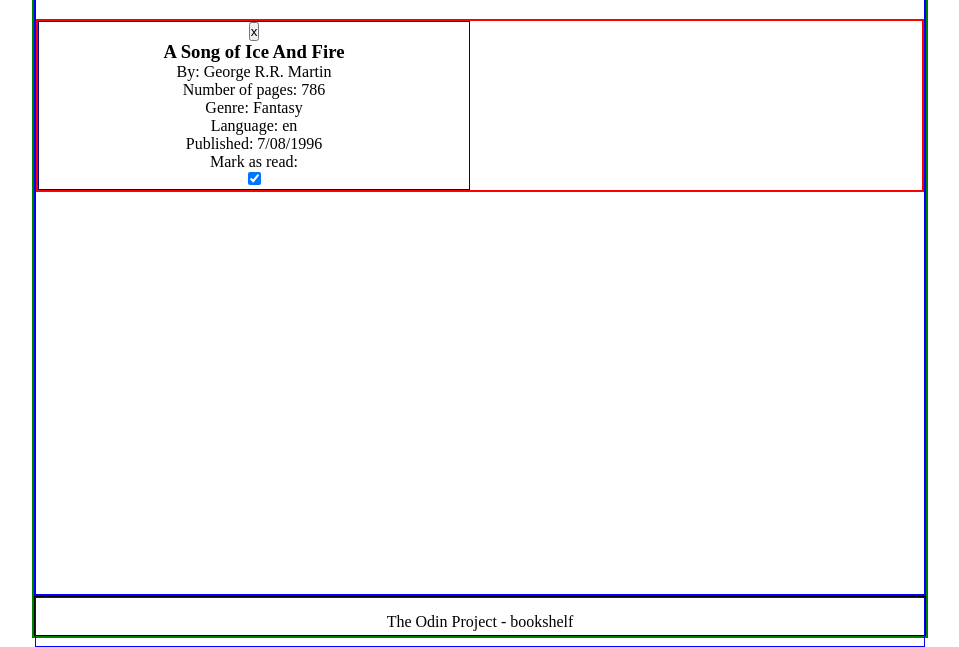
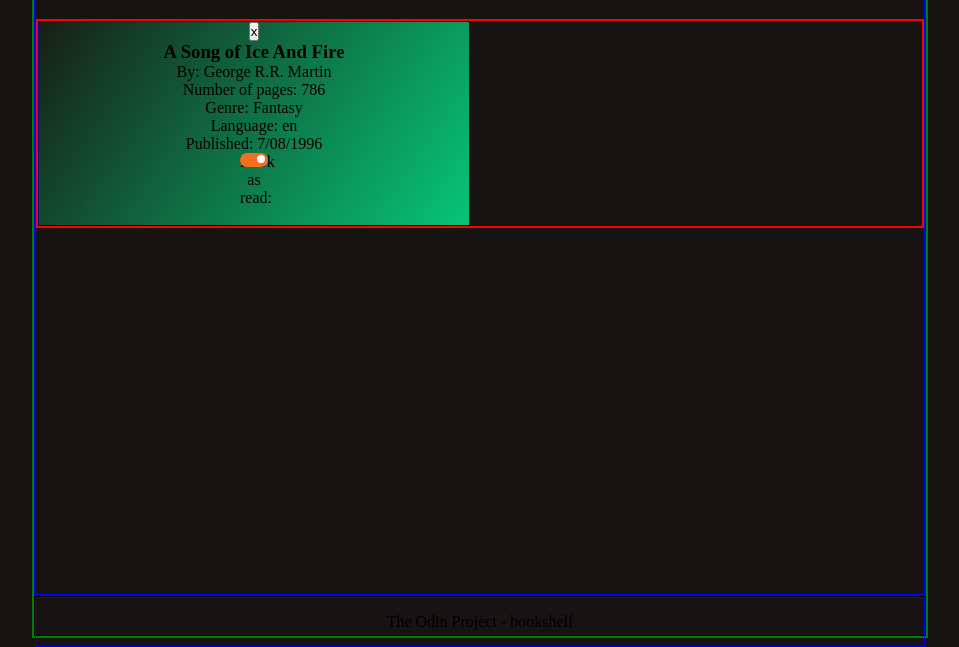
Before and after one commit to Thibault-be/library, a plain HTML site: page index.html in a window 1280 px wide. Shown: the part 162-809 px from the top of the page, without its empty margins (160-1119 px from the left). Drawn offline with Linux system fonts and the light colour scheme.

Commit message:
Make checkbox into sliderbutton for mark as read

```diff
--- a/script.js
+++ b/script.js
@@ -121,6 +121,16 @@ function createCard(book) {
   newPublished.classList.add("published");
   newPublished.textContent = "Published: " + book.published;
 
+  // now:
+  //             <label for="toggle">Mark as read:</label>
+  //             <input type="checkbox" name="toggle" id="toggle" />
+  // to be:
+  //       <label class="switch" for="toggle"
+  //         >Mark as read:
+  //         <input type="checkbox" name="toggle" id="toggle" />
+  //         <span class="slider round"></span>
+  //       </label>
+
   const readLabel = document.createElement("label");
   readLabel.setAttribute(
     "for",
@@ -128,10 +138,21 @@ function createCard(book) {
   );
   readLabel.textContent = "Mark as read: ";
 
+  //new
+  readLabel.classList.add("switch");
+
   const readCheckbox = document.createElement("input");
   readCheckbox.type = "checkbox";
   readCheckbox.name = `toggle-${book.title.toLowerCase().split(" ").join("-")}`;
   readCheckbox.id = `toggle-${book.title.toLowerCase().split(" ").join("-")}`;
+
+  //new
+  const sliderSpan = document.createElement("span");
+  sliderSpan.classList.add("slider", "round");
+
+  readLabel.appendChild(readCheckbox);
+  //new
+  readLabel.appendChild(sliderSpan);
 
   if (book.read === "yes") {
     readCheckbox.checked = true;
@@ -153,7 +174,7 @@ function createCard(book) {
   newCard.appendChild(newLanguage);
   newCard.appendChild(newPublished);
   newCard.appendChild(readLabel);
-  newCard.appendChild(readCheckbox);
+  // newCard.appendChild(readCheckbox); ***removed***
   booksContainer.appendChild(newCard);
 
   removeBookBtn.addEventListener("click", () => {
--- a/style.css
+++ b/style.css
@@ -11,6 +11,8 @@ body {
 
   display: flex;
   justify-content: center;
+
+  background-color: rgb(23, 19, 19);
 }
 
 .container {
@@ -99,7 +101,80 @@ main {
 .card {
   border: 1px solid darkblue;
   position: relative;
+
+  background: rgb(3, 227, 138);
+  background: linear-gradient(
+    304deg,
+    rgba(3, 227, 138, 0.8547794117647058) 0%,
+    rgba(23, 31, 21, 1) 100%
+  );
 }
+
+/****************************
+      ********NEW********************
+      ********************************/
+
+.switch {
+  position: relative;
+  display: inline-block;
+  width: 28px;
+  height: 14px;
+}
+
+/* Hide default HTML checkbox */
+.switch input {
+  opacity: 0;
+  width: 0;
+  height: 0;
+}
+
+/* The slider */
+.slider {
+  position: absolute;
+  cursor: pointer;
+  top: 0;
+  left: 0;
+  right: 0;
+  bottom: 0;
+  background-color: #ccc;
+  -webkit-transition: 0.4s;
+  transition: 0.4s;
+}
+
+.slider:before {
+  position: absolute;
+  content: "";
+  height: 8px;
+  width: 8px;
+  left: 4px;
+  bottom: 4px;
+  background-color: white;
+  -webkit-transition: 0.4s;
+  transition: 0.4s;
+}
+
+input:checked + .slider {
+  background-color: #f36e21;
+}
+
+input:checked + .slider:before {
+  -webkit-transform: translateX(13px);
+  -ms-transform: translateX(13px);
+  transform: translateX(13x);
+}
+
+/* Rounded sliders */
+.slider.round {
+  border-radius: 34px;
+}
+
+.slider.round:before {
+  border-radius: 50%;
+}
+
+/****************************
+      ******** End NEW********************
+      ********************************/
 
 /*****************************
 END OF MAIN
```
